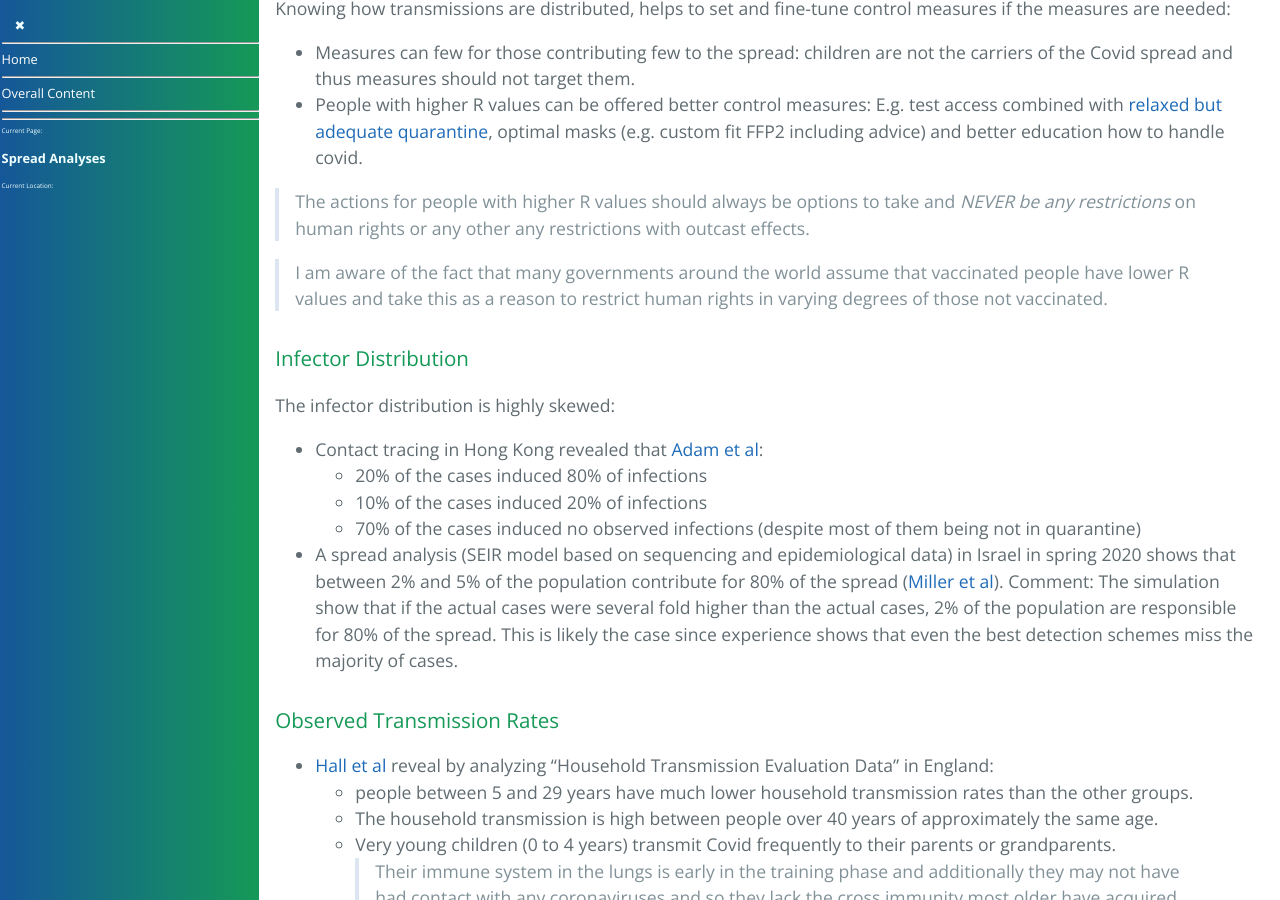
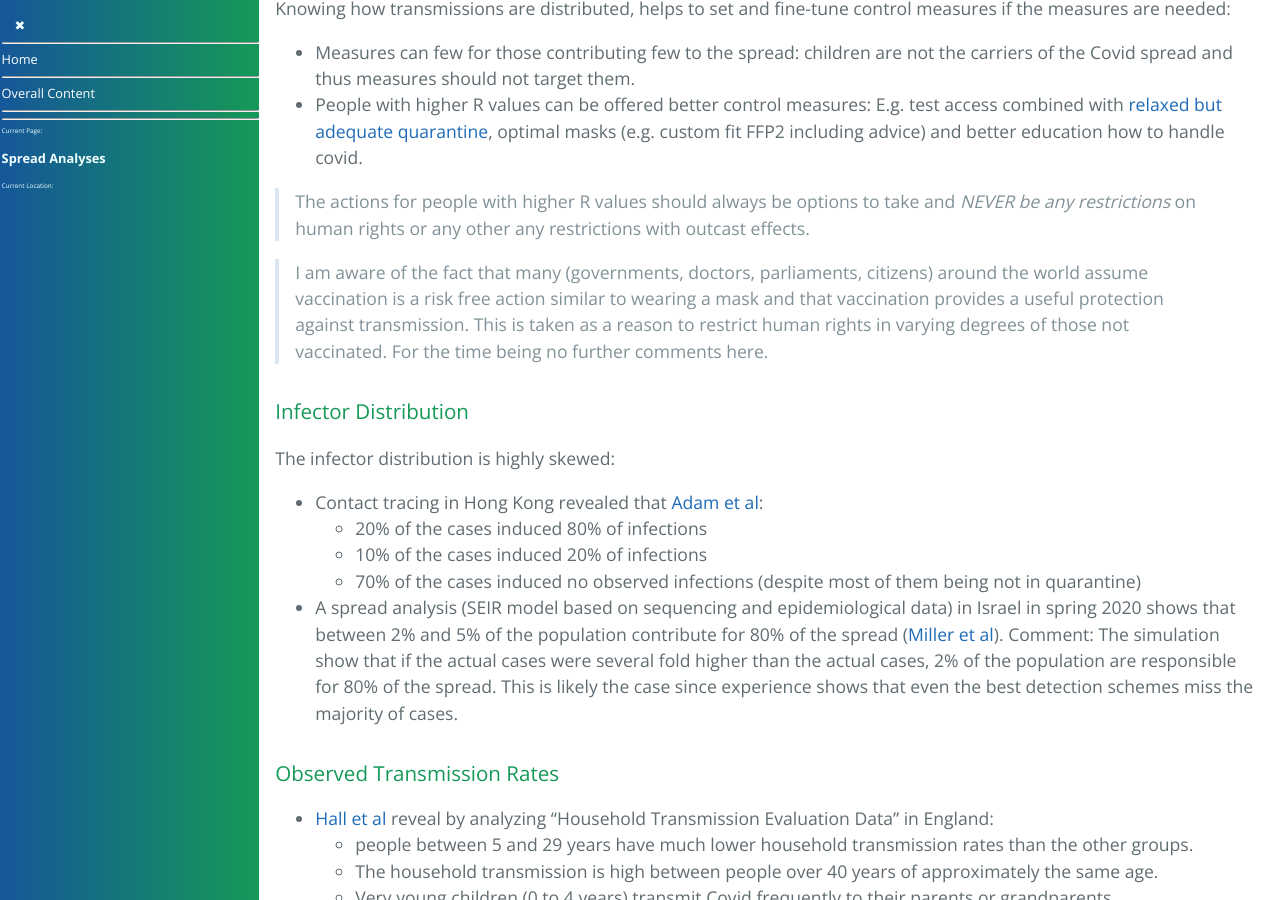
Before and after one commit to forestgrape/coronavirus, a Jekyll site: the page built from 5_epidemiological/spread_analyses.md, in a window 1280 px wide and 900 px high, scrolled down 19544 px. Built offline with Jekyll 4.4.1, drawn with Linux system fonts in a browser that asks for light colours; our own code applies the rules of GitHub Pages for plain Markdown files.

Commit message:
formulations

```diff
--- a/5_epidemiological/spread_analyses.md
+++ b/5_epidemiological/spread_analyses.md
@@ -534,7 +534,7 @@ Knowing how transmissions are distributed, helps to set and fine-tune control me
 
 > The actions for people with higher R values should always be options to take and *NEVER be any restrictions* on human rights or any other any restrictions with outcast effects.
 
-> I am aware of the fact that many governments around the world assume that vaccinated people have lower R values and take this as a reason to restrict human rights in varying degrees of those not vaccinated.
+> I am aware of the fact that many (governments, doctors, parliaments, citizens) around the world assume vaccination is a risk free action similar to wearing a mask and that vaccination provides a useful protection against transmission. This is taken as a reason to restrict human rights in varying degrees of those not vaccinated. For the time being no further comments here.
 
 
 ### Infector Distribution
```
